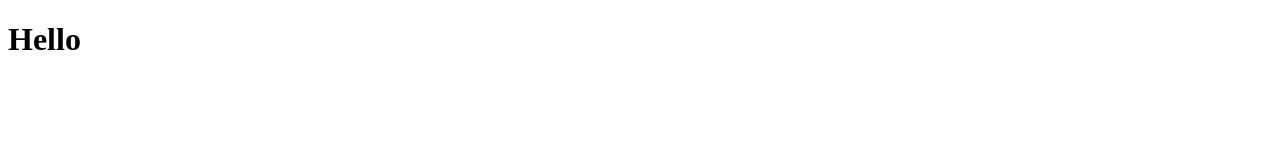
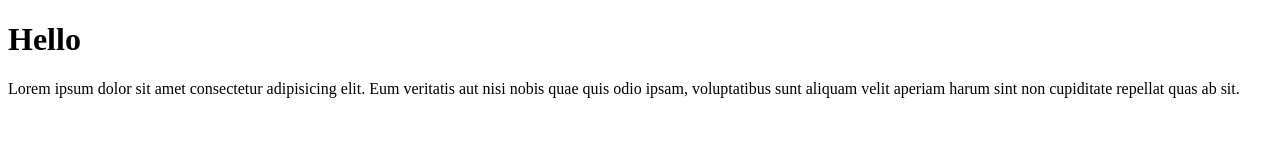
Before and after one commit to RivalGian/rival-git-test, a plain HTML site: page index.html in a window 1280 px wide. Drawn offline with Linux system fonts and the light colour scheme.

Commit message:
Menambahkan paragraf

```diff
--- a/index.html
+++ b/index.html
@@ -1,11 +1,16 @@
 <!DOCTYPE html>
 <html lang="en">
-<head>
-    <meta charset="UTF-8">
-    <meta name="viewport" content="width=device-width, initial-scale=1.0">
+  <head>
+    <meta charset="UTF-8" />
+    <meta name="viewport" content="width=device-width, initial-scale=1.0" />
     <title>Coba Git Remote</title>
-</head>
-<body>
+  </head>
+  <body>
     <h1>Hello</h1>
-</body>
+    <p>
+      Lorem ipsum dolor sit amet consectetur adipisicing elit. Eum veritatis aut
+      nisi nobis quae quis odio ipsam, voluptatibus sunt aliquam velit aperiam
+      harum sint non cupiditate repellat quas ab sit.
+    </p>
+  </body>
 </html>
```
